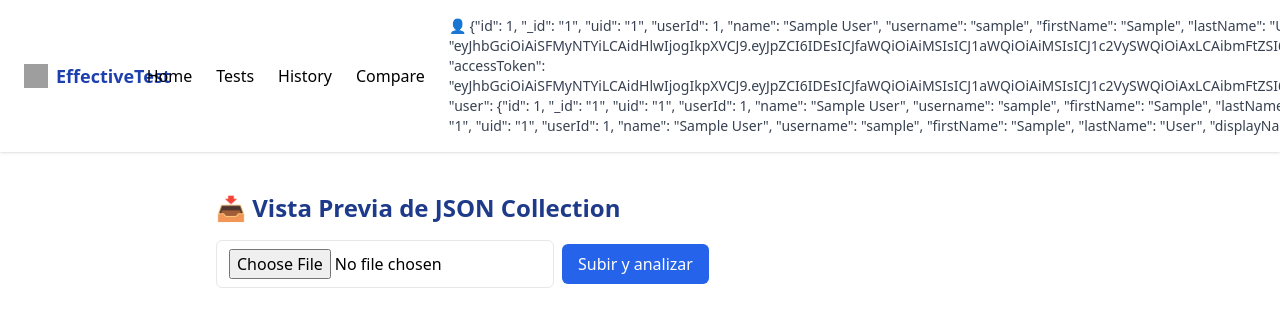
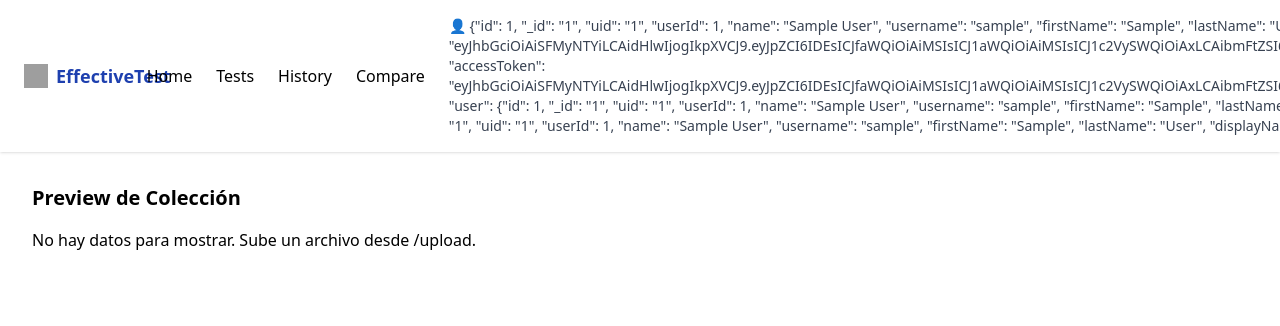
Before and after one commit to caeges/EffectiveTestFront, a React (Create React App) app: page /upload-preview in a window 1280 px wide. Shown: the top 326 px of the page. Built offline with nearby package versions, Linux system fonts and the light colour scheme; sample sign-in values are in the browser's storage; grey boxes are pictures that could not be loaded.

Commit message:
mensaje descriptivo del cambio

```diff
--- a/src/components/JsonCollectionPreview.jsx
+++ b/src/components/JsonCollectionPreview.jsx
@@ -1,82 +1,98 @@
+// src/components/JsonCollectionPreview.jsx
 import React, { useState } from 'react';
+import { useLocation } from 'react-router-dom';
 import axiosInstance from '../axiosInstance';
-import { useNavigate } from 'react-router-dom';
+import { toast, ToastContainer } from 'react-toastify';
 
 const JsonCollectionPreview = () => {
-  const [file, setFile] = useState(null);
-  const [items, setItems] = useState([]);
-  const [error, setError] = useState('');
-  const navigate = useNavigate();
+  const location = useLocation();
+  const items = location.state?.items || [];
 
-  const handleUpload = async () => {
-    if (!file) {
-      setError('Selecciona un archivo JSON válido.');
+  const [selected, setSelected] = useState([]);
+  const [results, setResults] = useState([]);
+
+  const toggleSelection = (item) => {
+    setSelected((prev) =>
+      prev.includes(item) ? prev.filter((i) => i !== item) : [...prev, item]
+    );
+  };
+
+  const runSelectedTests = async () => {
+    if (selected.length === 0) {
+      toast.warning('⚠️ Selecciona al menos un endpoint');
       return;
     }
 
     try {
-      const formData = new FormData();
-      formData.append('file', file);
-
-      const res = await axiosInstance.post('/tests/parse-jsoncollection', formData);
-      setItems(res.data);
-      setError('');
-    } catch (err) {
-      setError('Error al procesar el archivo. Asegúrate de que sea una colección JSON válida.');
-      console.error(err);
+      const response = await axiosInstance.post('/api/tests/run-parsed', selected);
+      setResults(response.data);
+      toast.success('✅ Pruebas ejecutadas');
+    } catch (error) {
+      toast.error('❌ Error al ejecutar los tests');
     }
   };
 
   return (
-    <div className="p-6 max-w-4xl mx-auto">
-      <h2 className="text-2xl font-bold text-blue-900 mb-4">📥 Vista Previa de JSON Collection</h2>
+    <div className="p-4">
+      <h2 className="text-xl font-bold mb-4">Preview de Colección</h2>
 
-      <div className="mb-4 flex gap-2 items-center">
-        <input
-          type="file"
-          accept=".json"
-          onChange={(e) => setFile(e.target.files[0])}
-          className="border px-3 py-2 rounded-md"
-        />
-        <button
-          onClick={handleUpload}
-          className="bg-blue-600 hover:bg-blue-700 text-white px-4 py-2 rounded-md"
-        >
-          Subir y analizar
-        </button>
-      </div>
+      {items.length === 0 ? (
+        <p>No hay datos para mostrar. Sube un archivo desde /upload.</p>
+      ) : (
+        <>
+          <table className="w-full mb-4 border">
+            <thead>
+              <tr className="bg-gray-100 text-left">
+                <th className="p-2">✔</th>
+                <th className="p-2">Nombre</th>
+                <th className="p-2">Método</th>
+                <th className="p-2">URL</th>
+              </tr>
+            </thead>
+            <tbody>
+              {items.map((item, idx) => (
+                <tr key={idx} className="border-t hover:bg-gray-50">
+                  <td className="p-2">
+                    <input
+                      type="checkbox"
+                      checked={selected.includes(item)}
+                      onChange={() => toggleSelection(item)}
+                    />
+                  </td>
+                  <td className="p-2">{item.name}</td>
+                  <td className="p-2">{item.method}</td>
+                  <td className="p-2">{item.url}</td>
+                </tr>
+              ))}
+            </tbody>
+          </table>
 
-      {error && <p className="text-red-600 text-sm mb-4">{error}</p>}
+          <button
+            onClick={runSelectedTests}
+            className="bg-green-600 hover:bg-green-700 text-white px-4 py-2 rounded"
+          >
+            Run Selected
+          </button>
+        </>
+      )}
 
-      {items.length > 0 && (
-        <div className="bg-white rounded-xl shadow p-4 space-y-4 mt-6">
-          <h3 className="text-lg font-semibold text-gray-800 mb-2">
-            📝 Endpoints detectados: {items.length}
-          </h3>
-
-          {items.map((item, idx) => (
-            <div
-              key={idx}
-              className="border rounded-md p-3 bg-gray-50 text-sm space-y-1"
-            >
-              <p><strong>Nombre:</strong> {item.name}</p>
-              <p><strong>Método:</strong> {item.method}</p>
-              <p><strong>URL:</strong> {item.url}</p>
-              <p><strong>Path:</strong> {item.jsonItemPath}</p>
-              {item.body && (
-                <pre className="bg-white border rounded p-2 overflow-x-auto">
-                  {item.body}
-                </pre>
-              )}
-              {item.headers && Object.keys(item.headers).length > 0 && (
-                <pre className="bg-white border rounded p-2 overflow-x-auto">
-                  {JSON.stringify(item.headers, null, 2)}
-                </pre>
-              )}
-            </div>
-          ))}
+      {results.length > 0 && (
+        <div className="mt-6">
+          <h3 className="font-semibold mb-2">Resultados:</h3>
+          <ul className="space-y-2">
+            {results.map((r, i) => (
+              <li key={i} className="border p-3 rounded bg-white shadow">
+                <p><strong>Endpoint:</strong> {r.endpoint}</p>
+                <p><strong>Status:</strong> {r.statusCode}</p>
+                <p><strong>Tiempo:</strong> {r.responseTime} ms</p>
+                <pre className="bg-gray-100 text-sm p-2 mt-1">{r.responseBody}</pre>
+              </li>
+            ))}
+          </ul>
         </div>
       )}
+
+      <ToastContainer />
     </div>
   );
 };
--- a/src/components/UploadJsonCollection.jsx
+++ b/src/components/UploadJsonCollection.jsx
@@ -1,18 +1,16 @@
+// src/components/UploadJsonCollection.jsx
 import React, { useState } from 'react';
 import axiosInstance from '../axiosInstance';
+import { useNavigate } from 'react-router-dom';
+import { toast, ToastContainer } from 'react-toastify';
 
 const UploadJsonCollection = () => {
   const [file, setFile] = useState(null);
-  const [message, setMessage] = useState('');
-
-  const handleFileChange = (e) => {
-    setFile(e.target.files[0]);
-    setMessage('');
-  };
+  const navigate = useNavigate();
 
   const handleUpload = async () => {
     if (!file) {
-      setMessage('❌ Selecciona un archivo JSON.');
+      toast.warning('⚠️ Selecciona un archivo .json');
       return;
     }
 
@@ -20,35 +18,38 @@ const UploadJsonCollection = () => {
     formData.append('file', file);
 
     try {
-      const response = await axiosInstance.post('/tests/upload-jsoncollection', formData, {
-        headers: {
-          'Content-Type': 'multipart/form-data',
-        },
+      const response = await axiosInstance.post('/api/tests/parse-jsoncollection', formData, {
+        headers: { 'Content-Type': 'multipart/form-data' }
       });
 
-      setMessage(`✅ ${response.data}`);
+      const parsedItems = response.data;
+
+      // Navegamos pasando los datos
+      navigate('/upload-preview', { state: { items: parsedItems } });
     } catch (error) {
-      const msg = error.response?.data || 'Error al subir el archivo';
-      setMessage(`❌ ${msg}`);
+      toast.error('❌ Error al procesar el archivo');
     }
   };
 
   return (
-    <div className="p-4 border rounded-xl shadow-md bg-white">
-      <h2 className="text-xl font-semibold mb-2">Subir archivo JSON Collection</h2>
+    <div className="p-6 max-w-md mx-auto">
+      <h2 className="text-xl font-bold mb-4">Subir JSON Collection</h2>
+
       <input
         type="file"
         accept=".json"
-        onChange={handleFileChange}
-        className="mb-2"
+        onChange={(e) => setFile(e.target.files[0])}
+        className="mb-4"
       />
+
       <button
         onClick={handleUpload}
-        className="bg-blue-600 text-white px-4 py-2 rounded hover:bg-blue-700 transition"
+        className="bg-blue-600 hover:bg-blue-700 text-white px-4 py-2 rounded"
       >
-        Subir
+        Subir y Previsualizar
       </button>
-      {message && <p className="mt-3 text-sm">{message}</p>}
+
+      <ToastContainer />
     </div>
   );
 };
```
